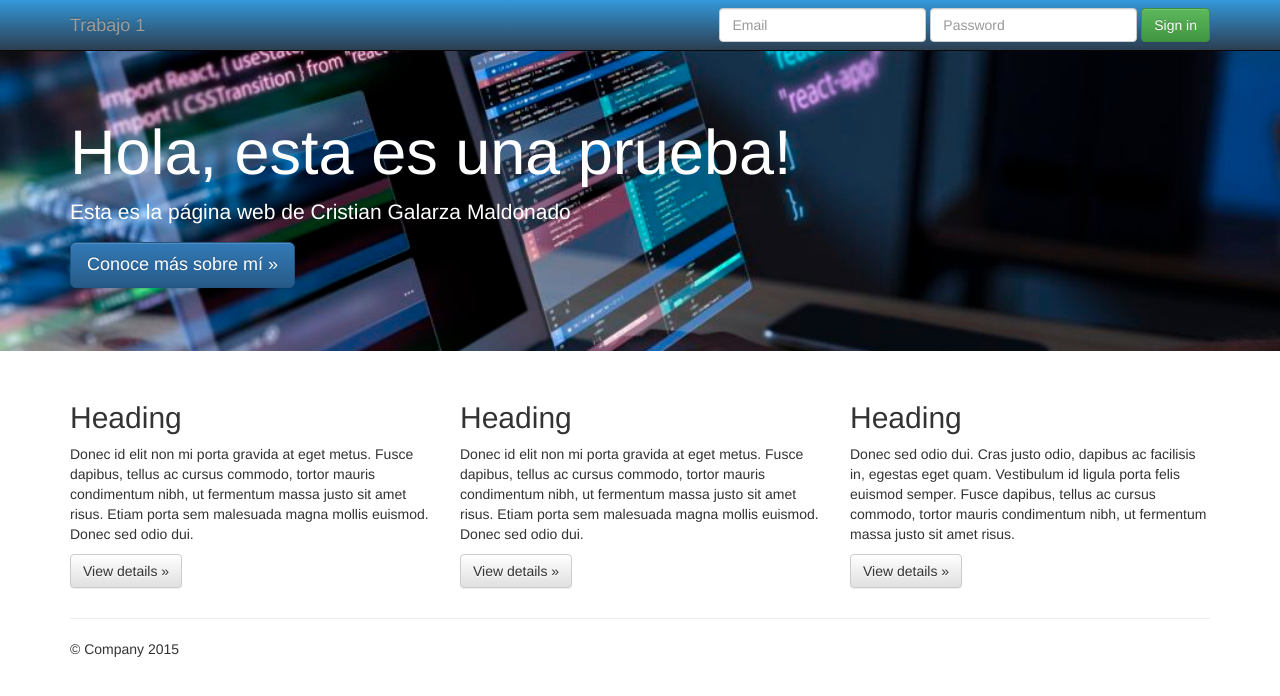
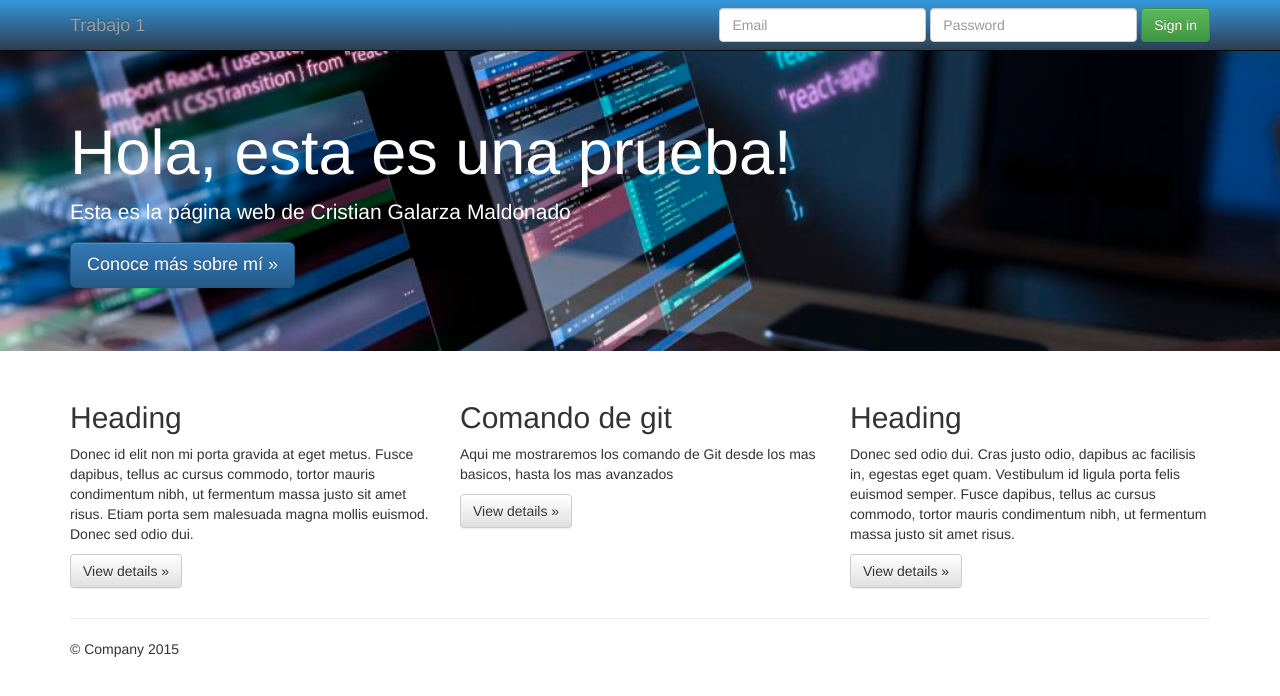
Before and after one commit to Cristianzz/Trabajo2-Cristian-Galarza, a plain HTML site: page index.html in a window 1280 px wide. Drawn offline with nearby package versions, Linux system fonts and the light colour scheme.

Commit message:
Se agrega funcionalidad (comandos Git) en el template

```diff
--- a/index.html
+++ b/index.html
@@ -78,8 +78,8 @@
           <p><a class="btn btn-default" href="#" role="button">View details &raquo;</a></p>
         </div>
         <div class="col-md-4">
-          <h2>Heading</h2>
-          <p>Donec id elit non mi porta gravida at eget metus. Fusce dapibus, tellus ac cursus commodo, tortor mauris condimentum nibh, ut fermentum massa justo sit amet risus. Etiam porta sem malesuada magna mollis euismod. Donec sed odio dui. </p>
+          <h2>Comando de git</h2>
+          <p>Aqui me mostraremos los comando de Git desde los mas basicos, hasta los mas avanzados </p>
           <p><a class="btn btn-default" href="#" role="button">View details &raquo;</a></p>
        </div>
         <div class="col-md-4">
```
